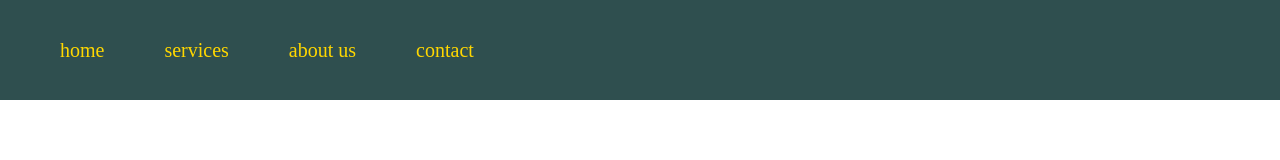
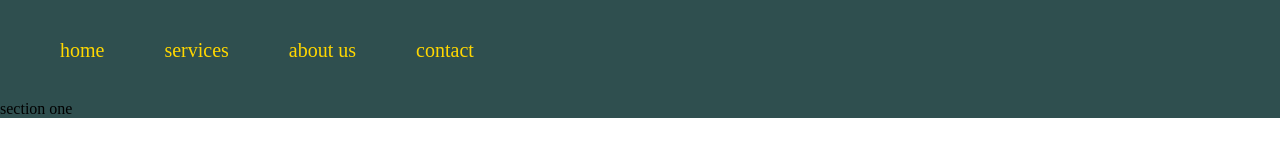
Before and after one commit to alitajik88/menu, a plain HTML site: page index.html in a window 1280 px wide. Drawn offline with Linux system fonts and the light colour scheme.

Commit message:
section one added

```diff
--- a/index.html
+++ b/index.html
@@ -19,7 +19,9 @@
             </ul>
 
         </nav>
-
+        <section>
+            section one
+        </section>
     </header>
 
 </body>
```
